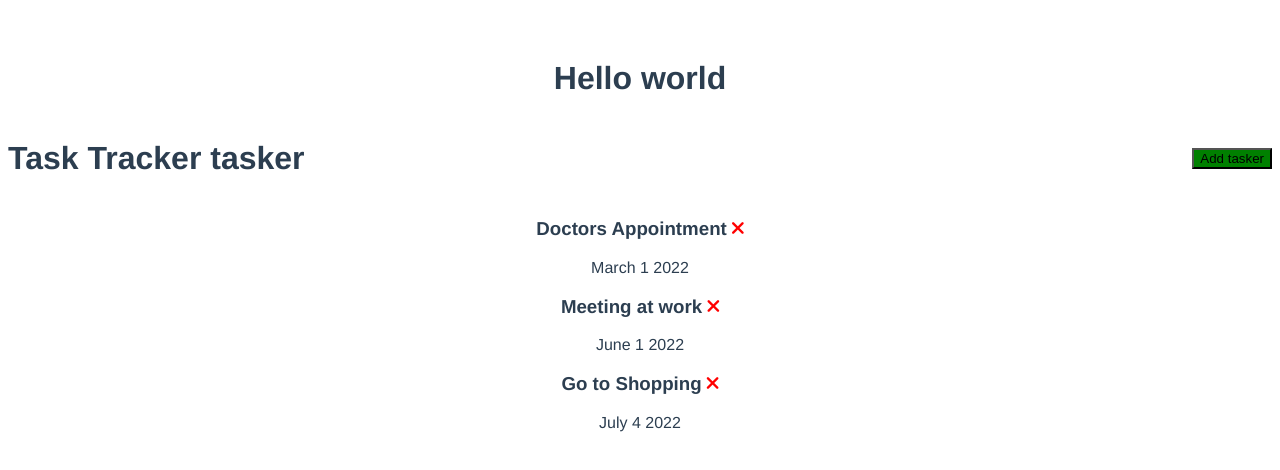
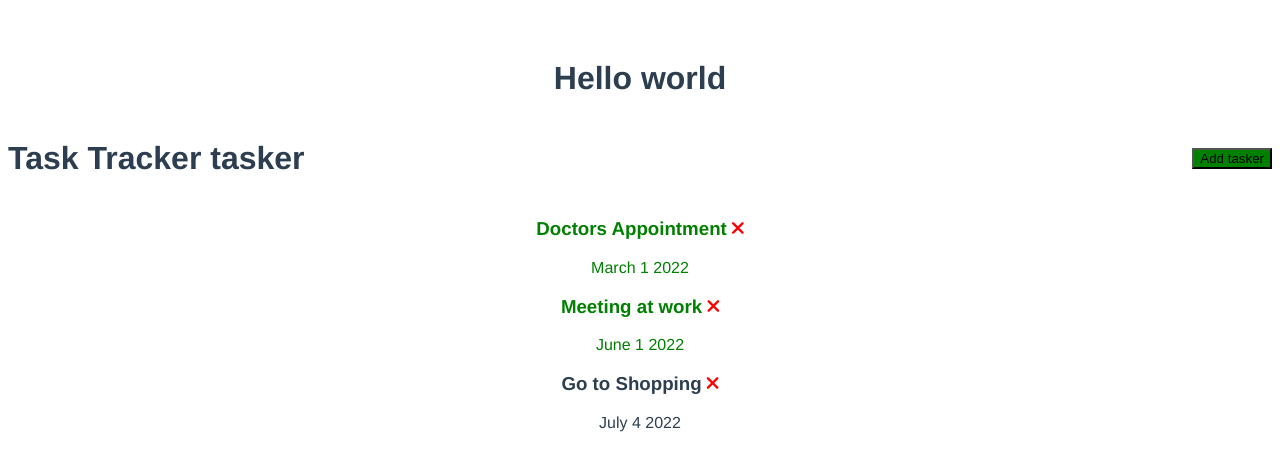
Before and after one commit to mutinhiri/Vue-starter, a Vue app in the folder helloworld/: page / in a window 1280 px wide. Shown: the top 470 px of the page. Built offline with nearby package versions, Linux system fonts and the light colour scheme.

Commit message:
Add logger

```diff
--- a/helloworld/src/App.vue
+++ b/helloworld/src/App.vue
@@ -2,7 +2,7 @@
   <div class="container">
     <h1>Hello world </h1>
     <Header title="tasker"/>
-    <Tasks :tasks="tasks"/>
+    <Tasks @delete-task='deleteTask' :tasks="tasks"/>
   </div>
 
 </template>
@@ -18,9 +18,15 @@
     Header,
     Tasks
   },
+
   data() {
     return {
       tasks: []
+    }
+  },
+  methods: {
+    deleteTask(id){
+      console.log('task', id)
     }
   },
   created() {
--- a/helloworld/src/components/Task.vue
+++ b/helloworld/src/components/Task.vue
@@ -1,7 +1,7 @@
 <template>
-  <div :class='[task.reminder]'>
+  <div :class="[task.reminder ? 'reminder' : '', 'task']">
     <h3> {{ task.text }}
-      <i class="fas fa-times"></i>
+      <i @click="onDelete" class="fas fa-times"></i>
     </h3>
     <p>{{ task.day }} </p>
   </div>
@@ -13,6 +13,11 @@
   props: {
     task: Object
   },
+  methods: {
+    onDelete(id) {
+      this.$emit('delete-task', id )
+    }
+  }
 }
 </script>
 
@@ -21,4 +26,8 @@
   color: red
 }
 
+.reminder {
+  color: green
+}
+
 </style>
--- a/helloworld/src/components/Tasks.vue
+++ b/helloworld/src/components/Tasks.vue
@@ -1,6 +1,6 @@
 <template>
   <div :key='task.id' v-for='task in tasks'>
-    <Task :task="task"/>
+    <Task @delete-task="$emit('delete-task', task.id)" :task="task"/>
 
   </div>
 </template>
```
